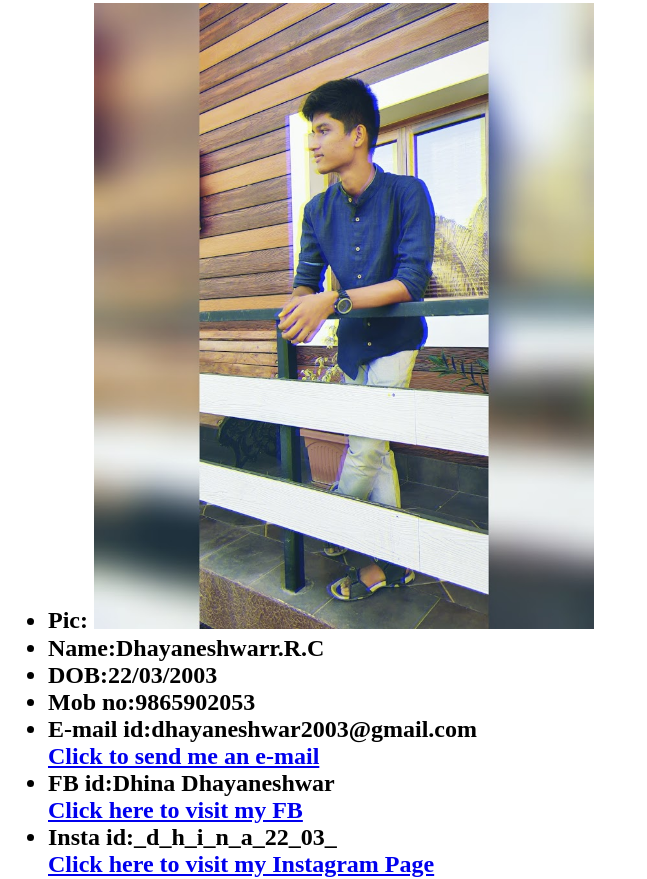
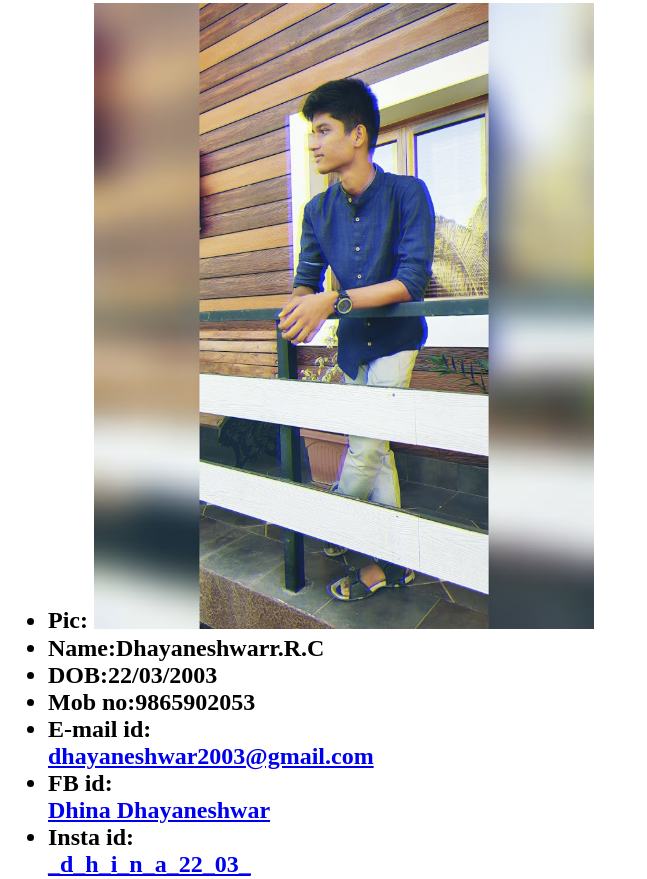
Before and after one commit to Dhayaneshwarr/Dhina, a plain HTML site: page dhina1.html in a window 1280 px wide. Shown: the part 79-958 px from the top of the page, without its empty margins (0-647 px from the left). Drawn offline with Linux system fonts and the light colour scheme.

Commit message:
Update dhina1.html

```diff
--- a/dhina1.html
+++ b/dhina1.html
@@ -17,9 +17,9 @@
   						<li>Name:Dhayaneshwarr.R.C</li>
   						<li>DOB:22/03/2003</li>
   						<li>Mob no:9865902053</li>
-  						<li>E-mail id:dhayaneshwar2003@gmail.com</li><a href="https://accounts.google.com/SignOutOptions?hl=en-GB&continue=https://mail.google.com/mail&service=mail">Click to send me an e-mail</a>
-  						<li>FB id:Dhina Dhayaneshwar</li><a href="https://www.facebook.com/Dhina Dhayaneshwar/">Click here to visit my FB</a>
-  						<li>Insta id:_d_h_i_n_a_22_03_</li><a href="https://www.instagram.com/_d_h_i_n_a_22_03_/">Click here to visit my Instagram Page</a>
+  						<li>E-mail id:</li><a href="https://accounts.google.com/SignOutOptions?hl=en-GB&continue=https://mail.google.com/mail&service=mail">dhayaneshwar2003@gmail.com</a>
+  						<li>FB id:</li><a href="https://www.facebook.com/dhina.dhayaneshwar">Dhina Dhayaneshwar</a>
+  						<li>Insta id:</li><a href="https://www.instagram.com/_d_h_i_n_a_22_03_/">_d_h_i_n_a_22_03_</a>
   					</ul>
 
   				</h2>
```
